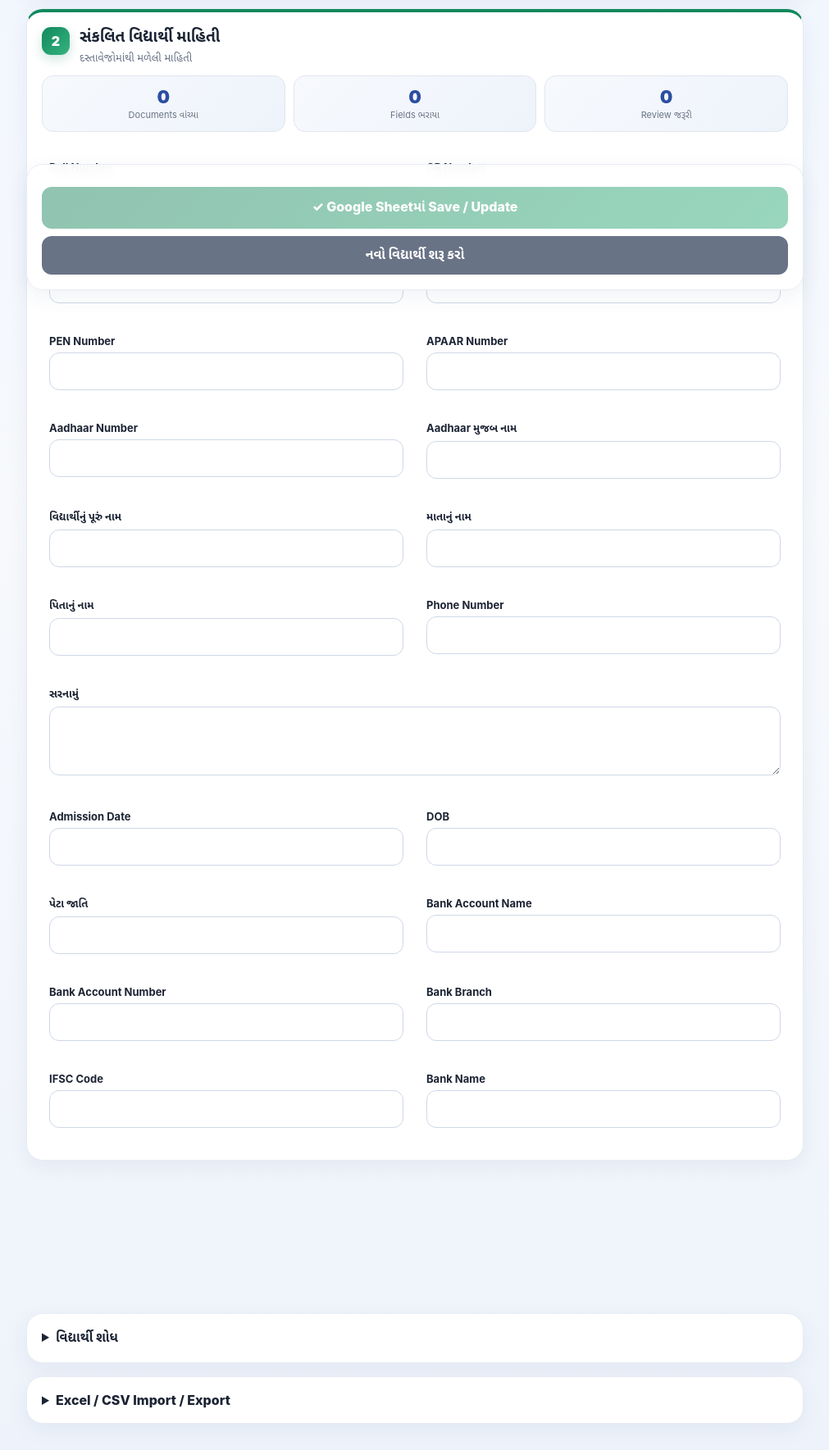
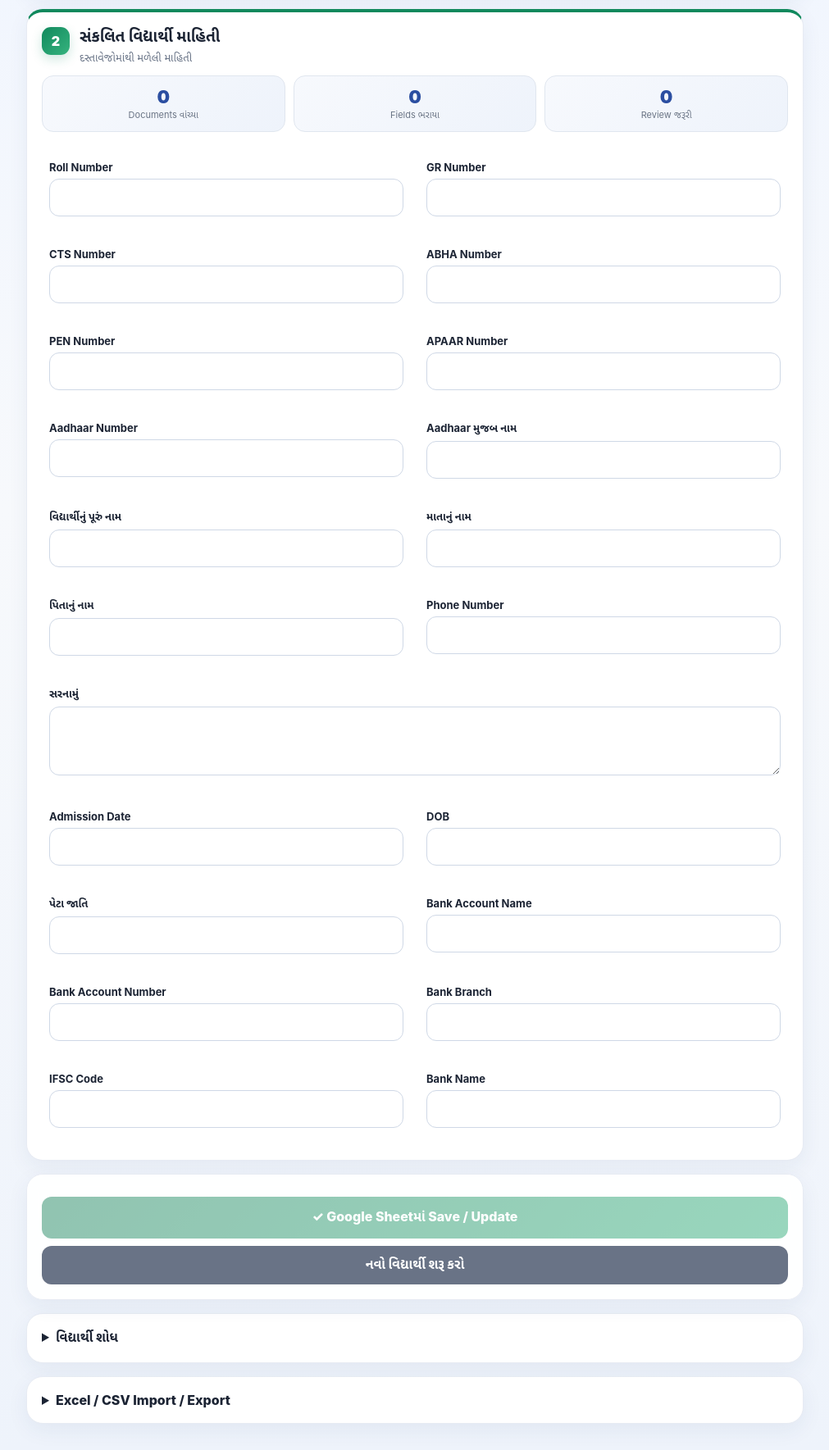
Before and after one commit to Adhyapak-Saathi/Adhyapaksaathi, a Flask app: page / in a window 1280 px wide. Shown: the part 438-2207 px from the top of the page at 82% size, without its empty margins (134-1145 px from the left). Run offline with Flask 3, Linux system fonts and the light colour scheme; some libraries are stand-ins or nearby versions.

Commit message:
Improve save panel behavior across desktop and mobile

```diff
--- a/student-data-scanner/static/style.css
+++ b/student-data-scanner/static/style.css
@@ -106,7 +106,7 @@ button:disabled{opacity:.46;cursor:not-allowed;box-shadow:none}
 .warnmatch{background:#fff4df;color:#7a5200}
 .candidateBtn{background:#fff;color:#2158c4;border:1px solid #9eb8f5;text-align:left;font-weight:700;box-shadow:none}
 .save-card{background:#ffffffee;backdrop-filter:blur(10px)}
-.sticky{position:sticky;bottom:8px;z-index:8}
+.sticky{position:static}
 .searchline{display:grid;grid-template-columns:1fr 120px;gap:8px}
 .searchline button{margin:0}
 .result{padding:11px;border:1px solid #dde2e8;border-radius:12px;margin-top:8px;cursor:pointer}
@@ -127,4 +127,5 @@ button:disabled{opacity:.46;cursor:not-allowed;box-shadow:none}
   main{padding:10px}
   .card{border-radius:16px;padding:14px}
   #imagePreview,#pdfPreview{height:320px}
+  .sticky{position:sticky;bottom:8px;z-index:8}
 }
```
